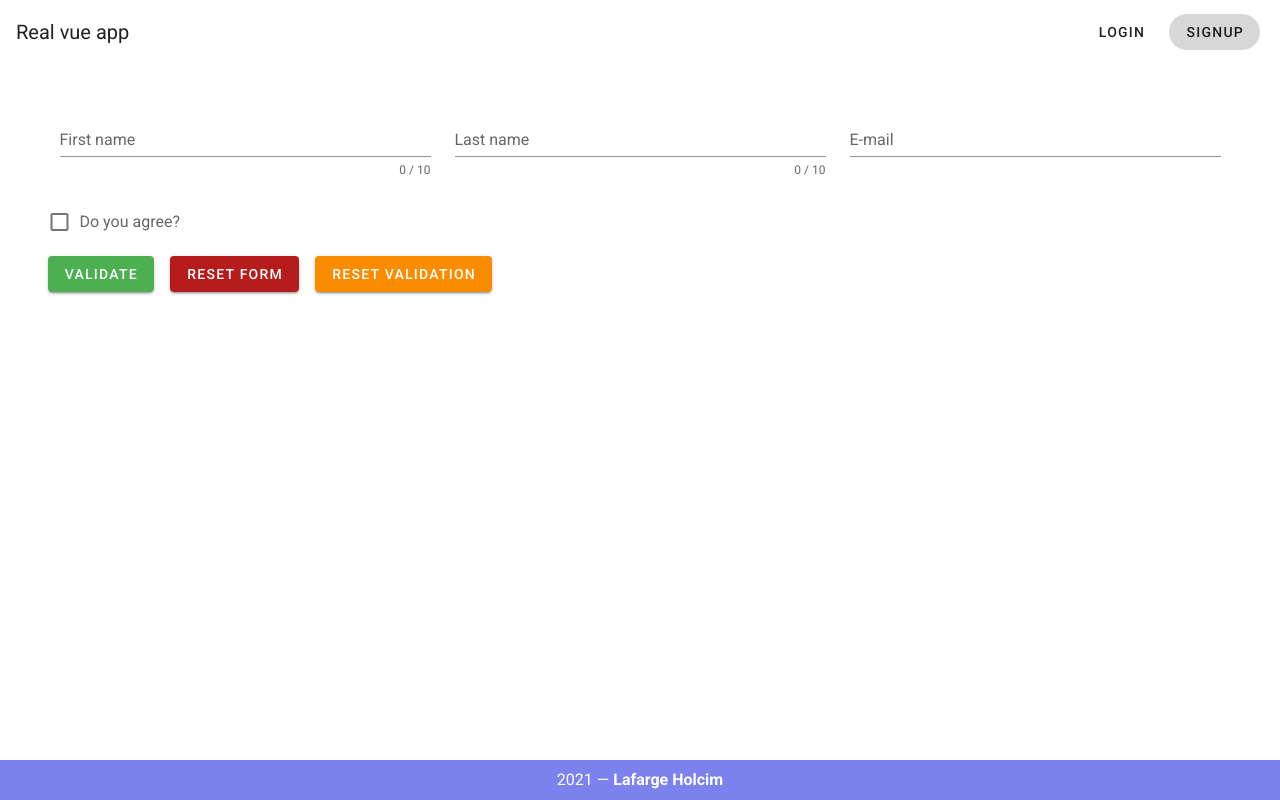
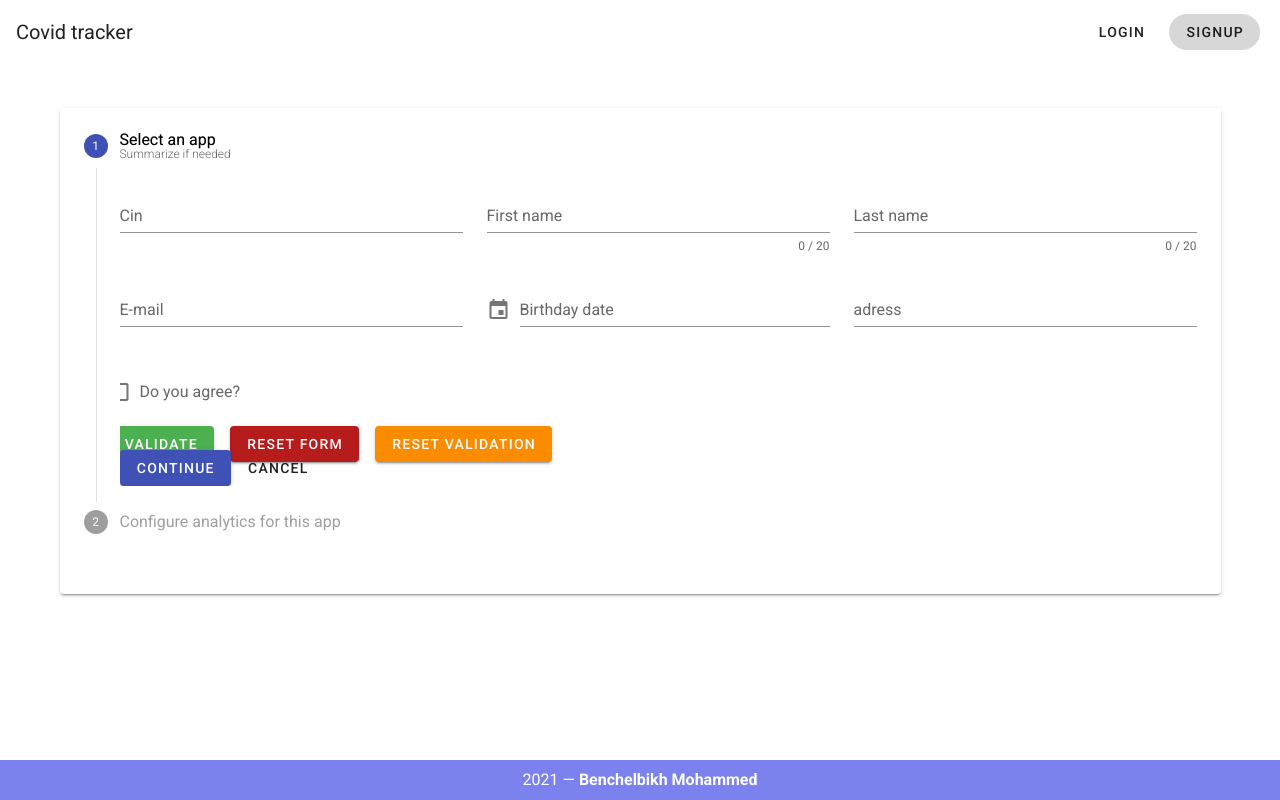
Before and after one commit to Benchelbikh-Mohammed/covid19-Project, a Vue app: page /signup in a window 1280 px wide. Built offline with nearby package versions, Linux system fonts and the light colour scheme.

Commit message:
multi-step form

```diff
--- a/src/App.vue
+++ b/src/App.vue
@@ -43,7 +43,7 @@
             color="white"
             elevate-on-scroll
         >
-            <v-toolbar-title>Real vue app</v-toolbar-title>
+            <v-toolbar-title>Covid tracker</v-toolbar-title>
             <v-spacer></v-spacer>
             <v-btn
                 v-for="(link, index) in links"
@@ -107,7 +107,7 @@
             <v-layout justify-center wrap>
                 <v-flex primary lighten-2 py-2 text-center white--text xs12>
                     {{ new Date().getFullYear() }} —
-                    <strong>Lafarge Holcim</strong>
+                    <strong>Benchelbikh Mohammed</strong>
                 </v-flex>
             </v-layout>
         </v-footer>
--- a/src/views/Signup.vue
+++ b/src/views/Signup.vue
@@ -1,12 +1,28 @@
 <template>
     <v-container>
         <v-form ref="form" v-model="valid" @submit.prevent="submit">
+            <v-stepper v-model="e1" vertical>
+                <v-stepper-step :complete="e1 > 1" step="1">
+                    Select an app
+                    <small>Summarize if needed</small>
+                </v-stepper-step>
+
+                <v-stepper-content step="1">
                     <v-row>
+                        <v-col cols="12" md="4">
+                            <v-text-field
+                                v-model="cin"
+                                :rules="cinRules"
+                                label="Cin"
+                                required
+                            ></v-text-field>
+                        </v-col>
+
                         <v-col cols="12" md="4">
                             <v-text-field
                                 v-model="firstname"
                                 :rules="nameRules"
-                        :counter="10"
+                                :counter="20"
                                 label="First name"
                                 required
                             ></v-text-field>
@@ -16,12 +32,14 @@
                             <v-text-field
                                 v-model="lastname"
                                 :rules="nameRules"
-                        :counter="10"
+                                :counter="20"
                                 label="Last name"
                                 required
                             ></v-text-field>
                         </v-col>
+                    </v-row>
 
+                    <v-row>
                         <v-col cols="12" md="4">
                             <v-text-field
                                 v-model="email"
@@ -29,6 +47,46 @@
                                 label="E-mail"
                                 required
                             ></v-text-field>
+                        </v-col>
+                        <v-col cols="12" md="4">
+                            <v-menu
+                                ref="menu"
+                                v-model="menu"
+                                :close-on-content-click="false"
+                                transition="scale-transition"
+                                offset-y
+                                min-width="290px"
+                            >
+                                <template v-slot:activator="{ on, attrs }">
+                                    <v-text-field
+                                        v-model="date"
+                                        label="Birthday date"
+                                        prepend-icon="mdi-calendar"
+                                        readonly
+                                        v-bind="attrs"
+                                        v-on="on"
+                                    ></v-text-field>
+                                </template>
+                                <v-date-picker
+                                    ref="picker"
+                                    v-model="date"
+                                    :max="
+                                        new Date().toISOString().substr(0, 10)
+                                    "
+                                    min="1950-01-01"
+                                    @change="save"
+                                ></v-date-picker>
+                            </v-menu>
+                        </v-col>
+                        <v-col cols="12" md="4">
+                            <v-textarea
+                                label="adress"
+                                auto-grow
+                                rows="3"
+                                row-height="10"
+                                shaped
+                                v-model="adress"
+                            ></v-textarea>
                         </v-col>
                     </v-row>
 
@@ -57,6 +115,33 @@
                             Reset Validation
                         </v-btn>
                     </v-row>
+
+                    <v-btn color="primary" @click="e1 = 2">
+                        Continue
+                    </v-btn>
+                    <v-btn text>
+                        Cancel
+                    </v-btn>
+                </v-stepper-content>
+
+                <v-stepper-step :complete="e1 > 2" step="2">
+                    Configure analytics for this app
+                </v-stepper-step>
+
+                <v-stepper-content step="2">
+                    <v-card
+                        color="grey lighten-1"
+                        class="mb-12"
+                        height="200px"
+                    ></v-card>
+                    <v-btn color="primary" @click="e1 = 1">
+                        Continue
+                    </v-btn>
+                    <v-btn text>
+                        Cancel
+                    </v-btn>
+                </v-stepper-content>
+            </v-stepper>
         </v-form>
     </v-container>
 </template>
@@ -65,22 +150,42 @@
 export default {
     name: 'Signup',
     data: () => ({
+        e1: 1,
         valid: false,
+        adress: '',
+        menu: false,
+        cin: '',
+        cinRules: [
+            v => !!v || 'Cin obligatoire',
+            v => /^[A-Za-z]{1,2}[0-9]{6}$/.test(v) || 'cin doit etre valide',
+        ],
         firstname: '',
         lastname: '',
+        date: '',
         nameRules: [
-            v => !!v || 'Name is required',
-            v => v.length <= 10 || 'Name must be less than 10 characters',
+            v => !!v || 'Name est obligatoire',
+            v =>
+                (v && v.length <= 20) ||
+                'Nom doit etre inferieur a 20 caracters',
         ],
         email: '',
         emailRules: [
-            v => !!v || 'E-mail is required',
-            v => /.+@.+/.test(v) || 'E-mail must be valid',
+            v => !!v || 'E-mail est obligatoire',
+            v => /.+@.+/.test(v) || 'E-mail doit etre valide',
         ],
         checkbox: false,
     }),
 
+    watch: {
+        menu(val) {
+            val && setTimeout(() => (this.$refs.picker.activePicker = 'YEAR'));
+        },
+    },
+
     methods: {
+        save(date) {
+            this.$refs.menu.save(date);
+        },
         validate() {
             this.$refs.form.validate();
         },
@@ -98,4 +203,16 @@ export default {
 };
 </script>
 
-<style></style>
+<style>
+.slide-fade-enter-active {
+    transition: all 0.3s ease;
+}
+.slide-fade-leave-active {
+    transition: all 0.8s cubic-bezier(1, 0.5, 0.8, 1);
+}
+.slide-fade-enter,
+.slide-fade-leave-to {
+    transform: translateX(10px);
+    opacity: 0;
+}
+</style>
```
Lines whose indentation alone changed are shown as unchanged.
